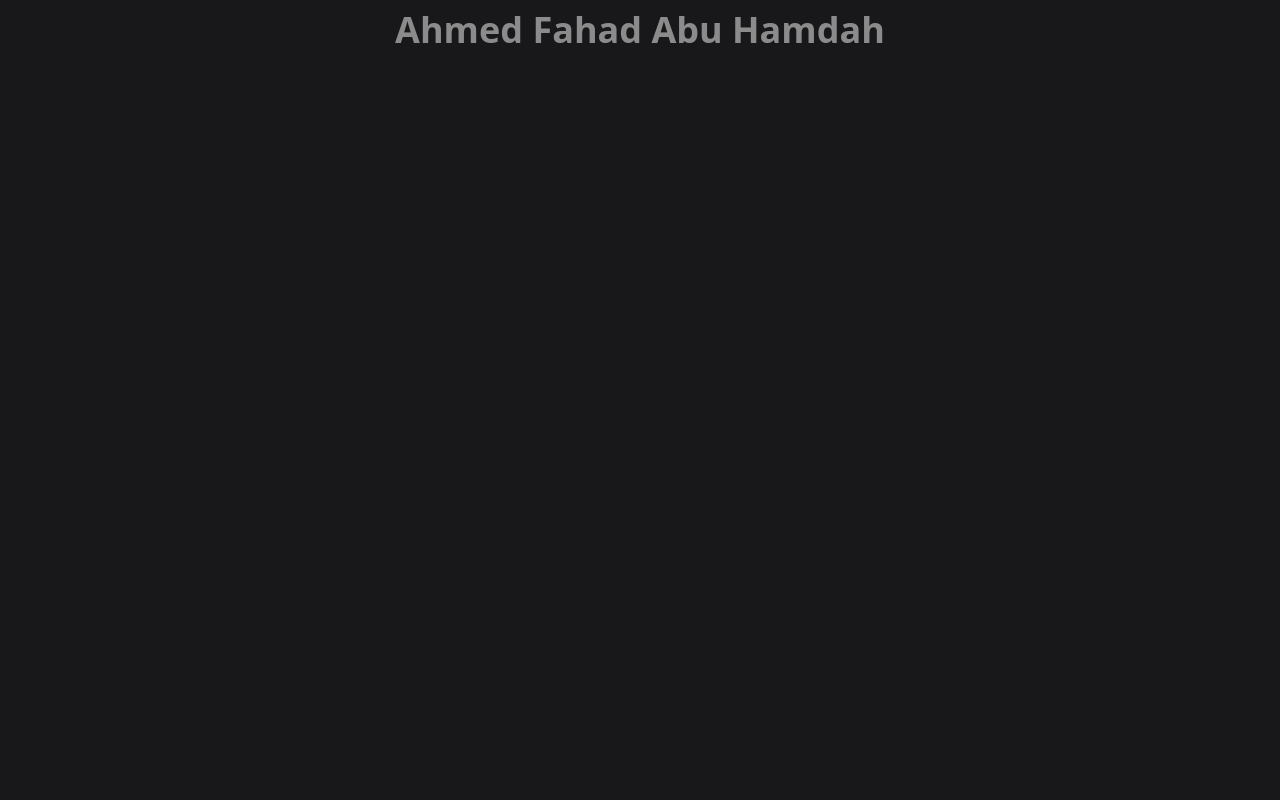
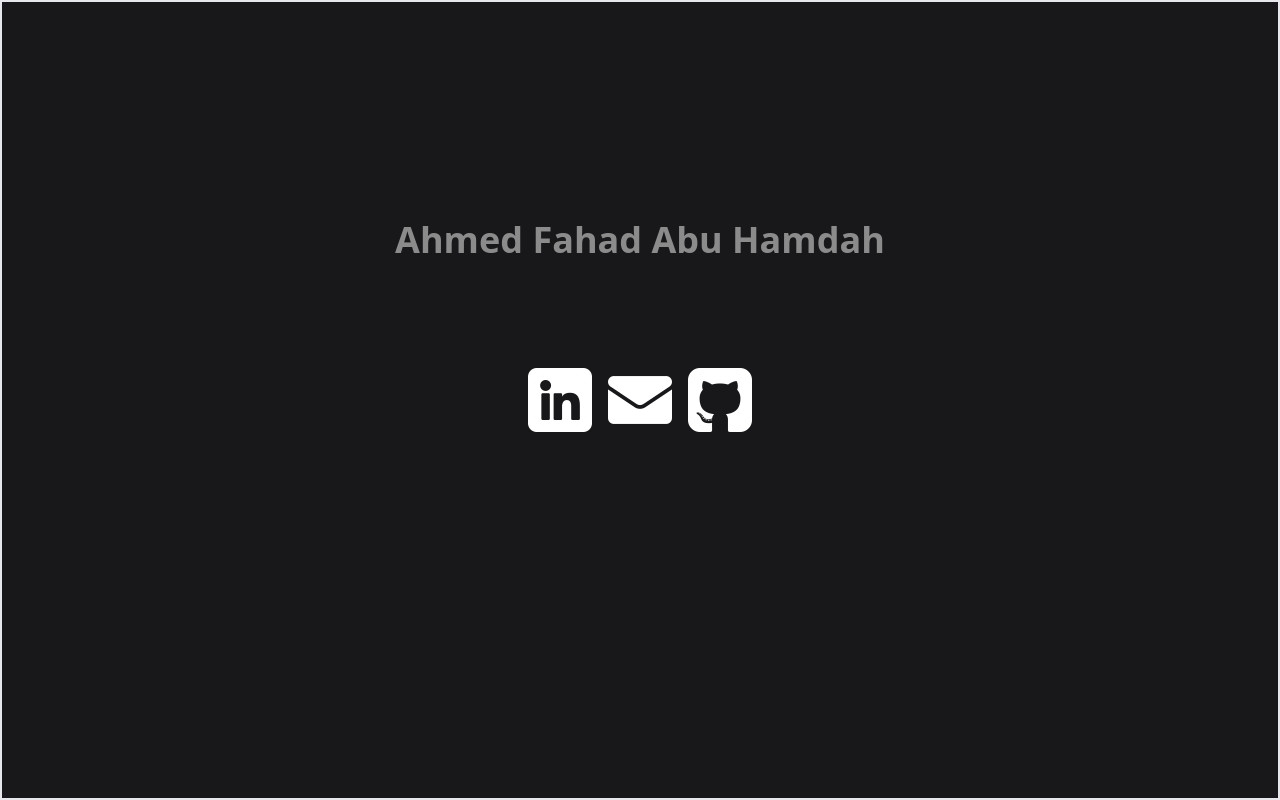
Before and after one commit to AhmdFahad/AhmdFahad.github.io, a website: page index.html in a window 1280 px wide. Drawn offline with nearby package versions, Linux system fonts and the light colour scheme.

Commit message:
implement LinkTree

```diff
--- a/index.html
+++ b/index.html
@@ -9,17 +9,36 @@
   <link rel="stylesheet" href="style/main.css">
   <title>Ahmad Fahad</title>
   <link href="https://unpkg.com/tailwindcss@^2/dist/tailwind.min.css" rel="stylesheet">
+  <style>
+    .center-div {
+      display: flex;
+      justify-content: center;
+      align-items: center;
+      height: 100vh;
+    }
+  </style>
 </head>
 
-<body class="bg-zinc-900 h-screen " >
-    <div class="flex justify-center items-center h-full" >
-        <div class="animate__fadeIn "  onmouseover="startAnimation()">
-
-        <h1  id="name" class="text-center text-4xl font-bold text-white animate-pulse">
+<body class="bg-zinc-900">
+  <div class="center-div border-2 ">
+    <div class="animate__fadeIn" onmouseover="startAnimation()">
+      <h1 id="name" class="text-center text-4xl font-bold text-white animate-pulse">
         Ahmed Fahad Abu Hamdah
       </h1>
     </div>
+    <div id="icon-container" class="icon-container flex justify   ">
+      <a href="https://www.linkedin.com/in/ahmdfahad/" class="text-white text-2xl mx-2">
+        <img src="style/image/linkedin (1).png"   height="64" width="64" alt="Linkin" srcset="">
+      </a>
+      <a href="mailto:ahamdah@outlook.com" class="text-white text-2xl mx-2">
+        <img src="style/image/email.png" alt="git hub" height="64" width="64">
+      </a>
+      <a href="https://github.com/AhmdFahad" class="text-white text-2xl mx-2">
+        <img src="style/image/github-sign.png"   height="65" width="64" alt="Linkin" srcset="">
+      </a>
     </div>
+  </div>
+
   <script src="script/script.js"></script>
 </body>
 
--- a/package.json
+++ b/package.json
@@ -3,6 +3,6 @@
     "animate.css": "^4.1.1"
   },
   "devDependencies": {
-    "tailwindcss": "^3.2.4"
+    "tailwindcss": "^3.3.2"
   }
 }
--- a/script/script.js
+++ b/script/script.js
@@ -4,3 +4,9 @@ function nameAnimate() {
     nameElement.classList.add('animate');
 
 }
+function startAnimation() {
+  setTimeout(function() {
+    var iconContainer = document.getElementById('icon-container');
+    iconContainer.classList.add('animate__fadeIn');
+  }, 1000);
+}
--- a/style/main.css
+++ b/style/main.css
@@ -13,6 +13,25 @@
 }
 
 #name.animate {
-  top: 30px;
+  top: 30%;
   opacity: 1;
 }
+
+.icon-container {
+  display: flex;
+  justify-content: center;
+}
+
+.icon-container {
+  opacity: 0;
+  animation: fade-in 1s ease-in-out 2s forwards;
+}
+
+@keyframes fade-in {
+  0% {
+    opacity: 0;
+  }
+  100% {
+    opacity: 1;
+  }
+}
--- a/tailwind.config.js
+++ b/tailwind.config.js
@@ -1,6 +1,6 @@
 /** @type {import('tailwindcss').Config} */
 module.exports = {
-  content: ["./src/index.html","./src/script/script.js"],
+  content: ["./index.html","./src/script/script.js"],
   theme: {
     extend: {},
   },
```
Also changed, not shown: README.md, dist/output.css, style/image/email.png (added), style/image/github-sign.png (added), style/image/linkedin (1).png (added), 1 other file. Lines whose indentation alone changed are shown as unchanged.
